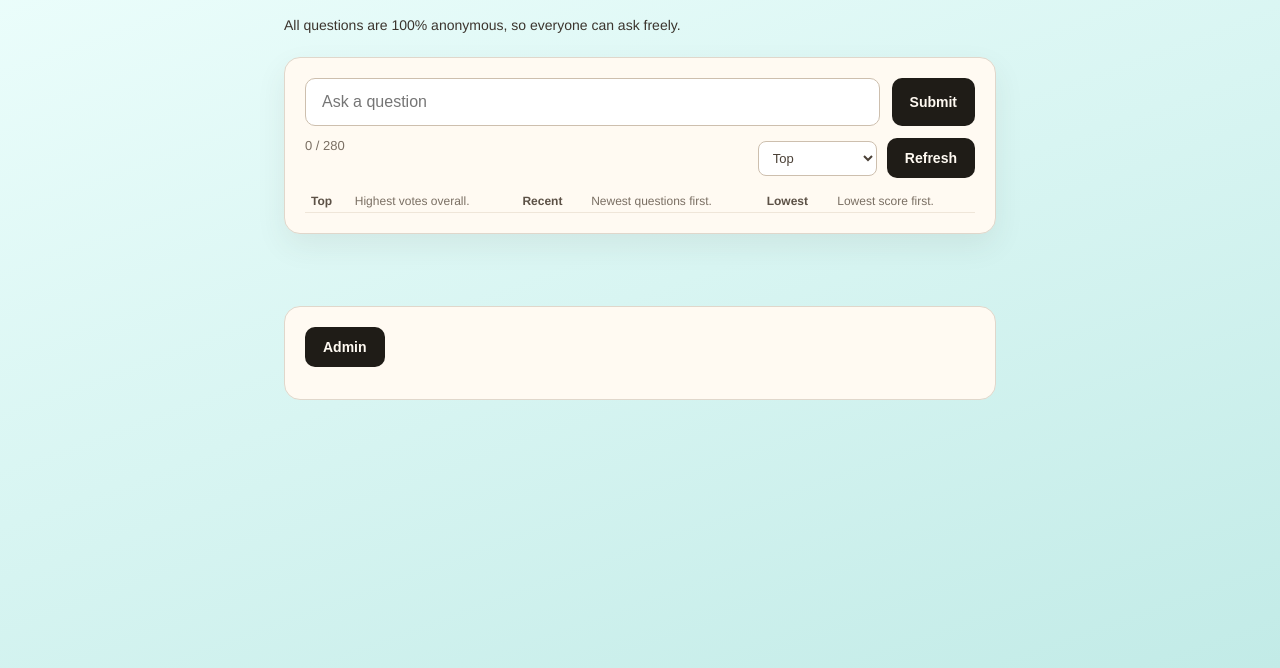
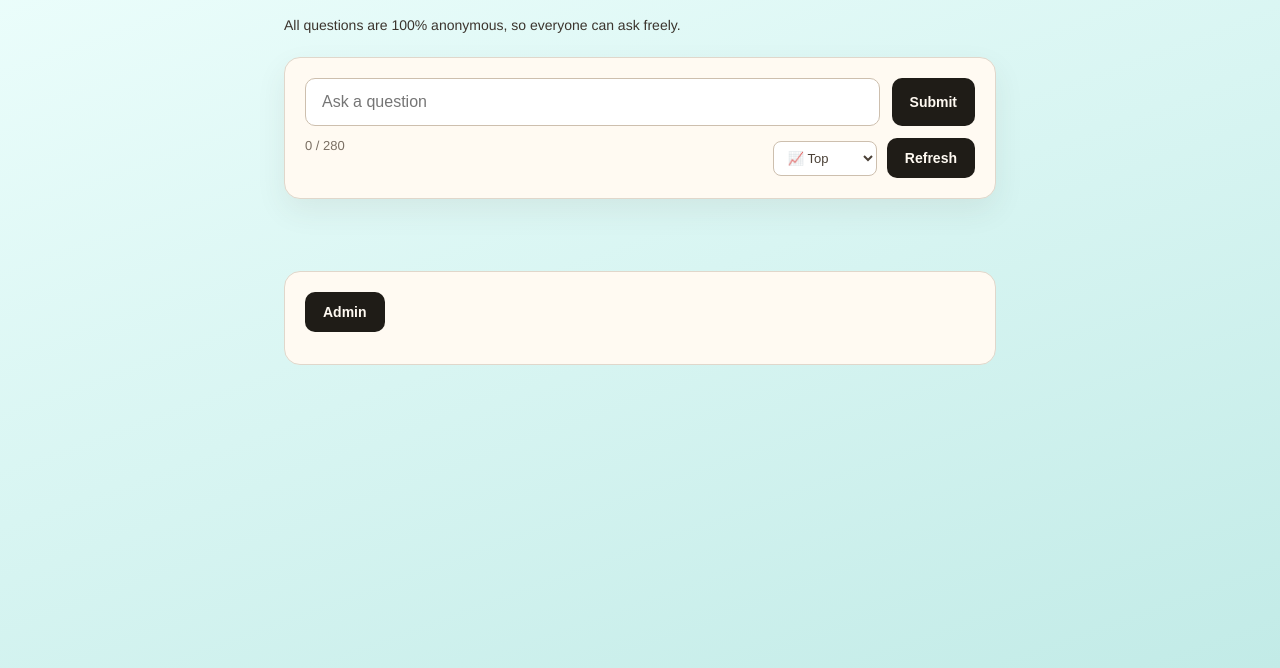
Before and after one commit to Frobinson6722/questions-app, a website: page public/index.html in a window 1280 px wide. Shown: the part 132-800 px from the top of the page. Drawn offline with Linux system fonts and the light colour scheme; no server answers.

Commit message:
Remove filter explanation row and keep clean sort dropdown

```diff
--- a/public/index.html
+++ b/public/index.html
@@ -36,23 +36,13 @@
           <span id="char-count">0 / 280</span>
           <div class="controls">
             <select id="sort-select" aria-label="Sort questions">
-              <option value="top" selected>Top</option>
-              <option value="newest">Newest</option>
-              <option value="low">Lowest score</option>
+              <option value="top" selected>📈 Top</option>
+              <option value="newest">🕒 Recent</option>
+              <option value="low">📉 Lowest</option>
             </select>
             <button id="refresh-btn" type="button">Refresh</button>
           </div>
         </div>
-        <table class="filter-guide" aria-label="Filter descriptions">
-          <tr>
-            <th>Top</th>
-            <td>Highest votes overall.</td>
-            <th>Recent</th>
-            <td>Newest questions first.</td>
-            <th>Lowest</th>
-            <td>Lowest score first.</td>
-          </tr>
-        </table>
       </section>
 
       <section>
--- a/public/styles.css
+++ b/public/styles.css
@@ -100,25 +100,6 @@ button:hover {
   align-items: center;
 }
 
-.filter-guide {
-  margin-top: 12px;
-  width: 100%;
-  border-collapse: collapse;
-  font-size: 12px;
-  color: #5c5146;
-}
-
-.filter-guide th,
-.filter-guide td {
-  padding: 4px 6px;
-  text-align: left;
-  border-bottom: 1px solid #efe6d9;
-  white-space: nowrap;
-}
-
-.filter-guide td {
-  color: #7a6f63;
-}
 
 select {
   padding: 8px 10px;
@@ -347,9 +328,4 @@ select {
     justify-content: flex-end;
   }
 
-  .filter-guide {
-    display: block;
-    overflow-x: auto;
-    white-space: nowrap;
-  }
 }
```
